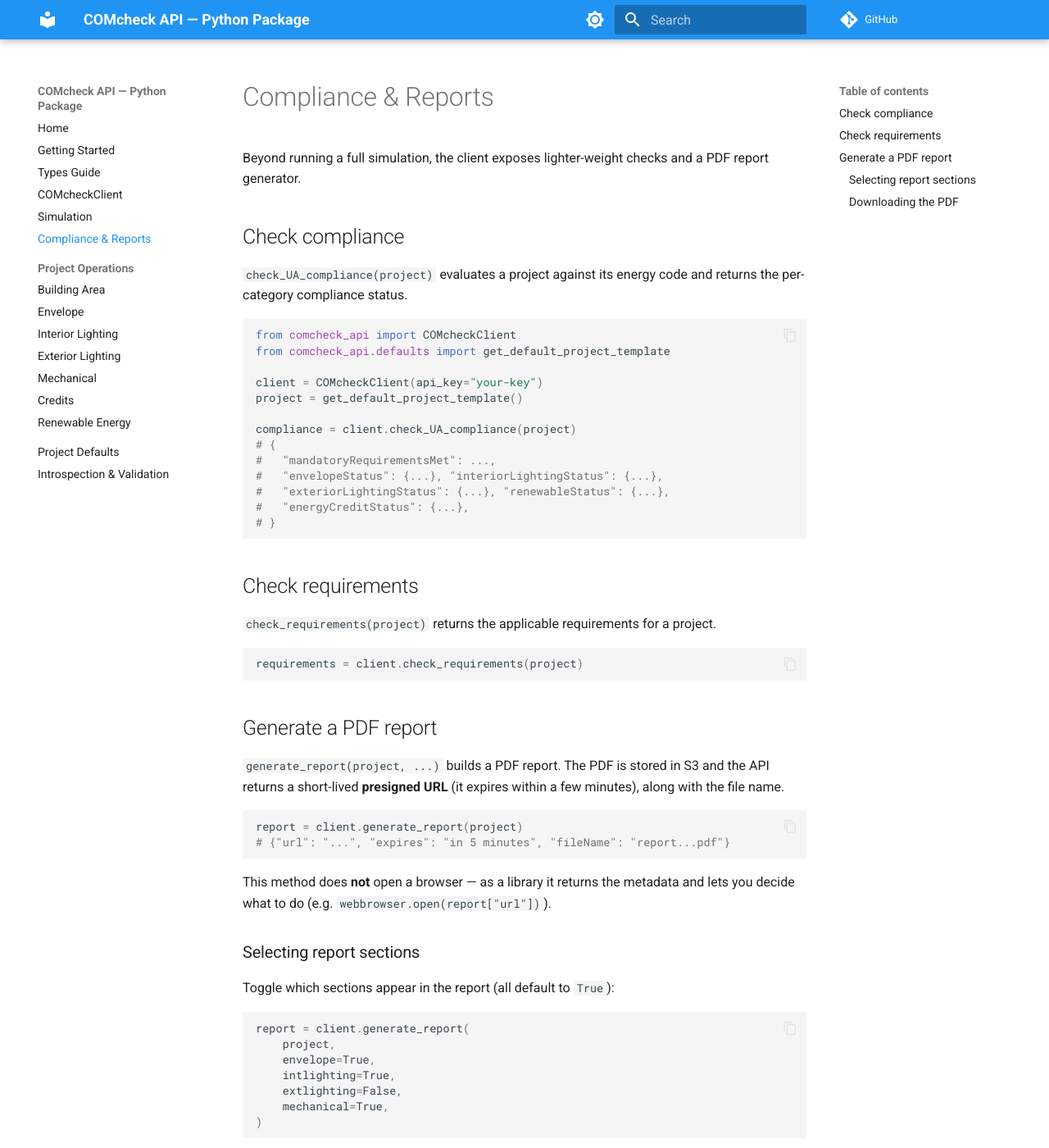
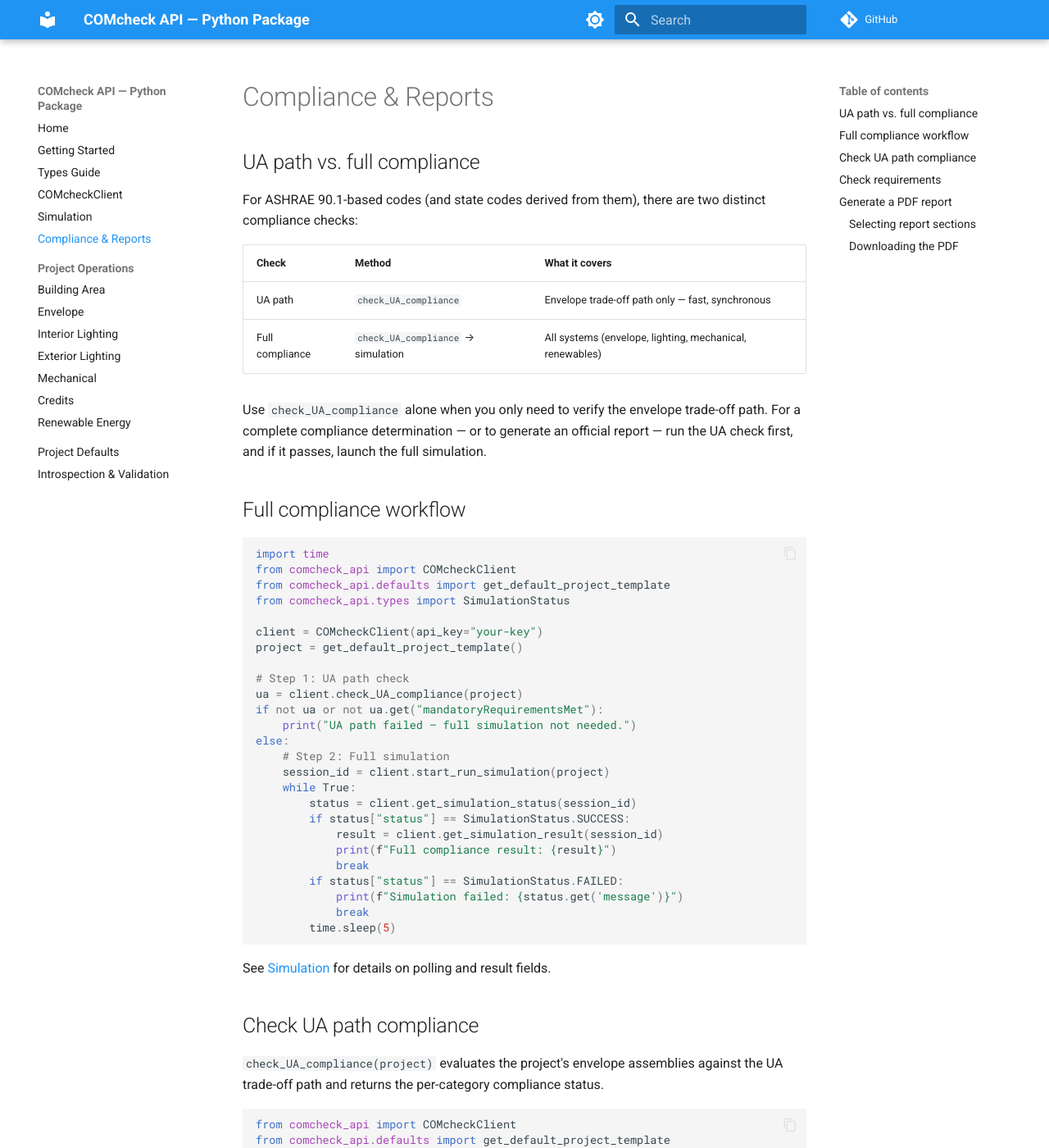
Before and after one commit to pnnl/comcheckweb-api-python, an MkDocs documentation site: the page built from docs_site/api/compliance.md, in a window 1280 px wide and 1400 px high. Shown: the whole window at 82% size. Built offline with MkDocs 1.6.1 and Material for MkDocs 9.7.7, drawn with Linux system fonts in a browser that asks for light colours; comment, search, counter and statistics services are not loaded.

Commit message:
update docs and pages about UA and full compliance path

````diff
--- a/docs_site/api/compliance.md
+++ b/docs_site/api/compliance.md
@@ -1,12 +1,56 @@
 # Compliance & Reports
 
-Beyond running a full simulation, the client exposes lighter-weight checks
-and a PDF report generator.
+## UA path vs. full compliance
 
-## Check compliance
+For ASHRAE 90.1-based codes (and state codes derived from them), there are two
+distinct compliance checks:
 
-`check_UA_compliance(project)` evaluates a project against its energy code and
-returns the per-category compliance status.
+| Check | Method | What it covers |
+|---|---|---|
+| UA path | `check_UA_compliance` | Envelope trade-off path only — fast, synchronous |
+| Full compliance | `check_UA_compliance` → simulation | All systems (envelope, lighting, mechanical, renewables) |
+
+Use `check_UA_compliance` alone when you only need to verify the envelope
+trade-off path. For a complete compliance determination — or to generate an
+official report — run the UA check first, and if it passes, launch the full
+simulation.
+
+## Full compliance workflow
+
+```python
+import time
+from comcheck_api import COMcheckClient
+from comcheck_api.defaults import get_default_project_template
+from comcheck_api.types import SimulationStatus
+
+client = COMcheckClient(api_key="your-key")
+project = get_default_project_template()
+
+# Step 1: UA path check
+ua = client.check_UA_compliance(project)
+if not ua or not ua.get("mandatoryRequirementsMet"):
+    print("UA path failed — full simulation not needed.")
+else:
+    # Step 2: Full simulation
+    session_id = client.start_run_simulation(project)
+    while True:
+        status = client.get_simulation_status(session_id)
+        if status["status"] == SimulationStatus.SUCCESS:
+            result = client.get_simulation_result(session_id)
+            print(f"Full compliance result: {result}")
+            break
+        if status["status"] == SimulationStatus.FAILED:
+            print(f"Simulation failed: {status.get('message')}")
+            break
+        time.sleep(5)
+```
+
+See [Simulation](simulation.md) for details on polling and result fields.
+
+## Check UA path compliance
+
+`check_UA_compliance(project)` evaluates the project's envelope assemblies
+against the UA trade-off path and returns the per-category compliance status.
 
 ```python
 from comcheck_api import COMcheckClient
````
Also changed, not shown: 1 other file.
